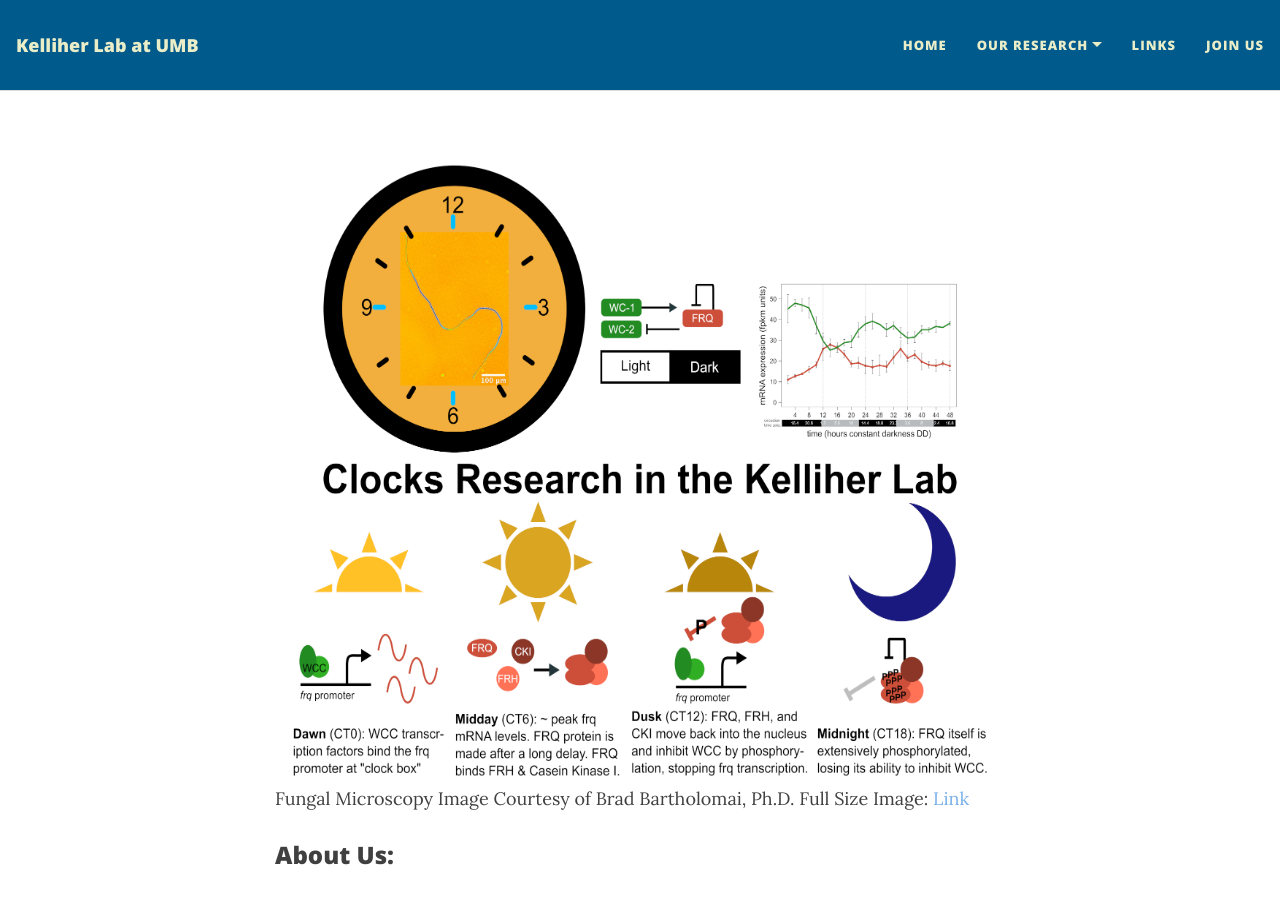
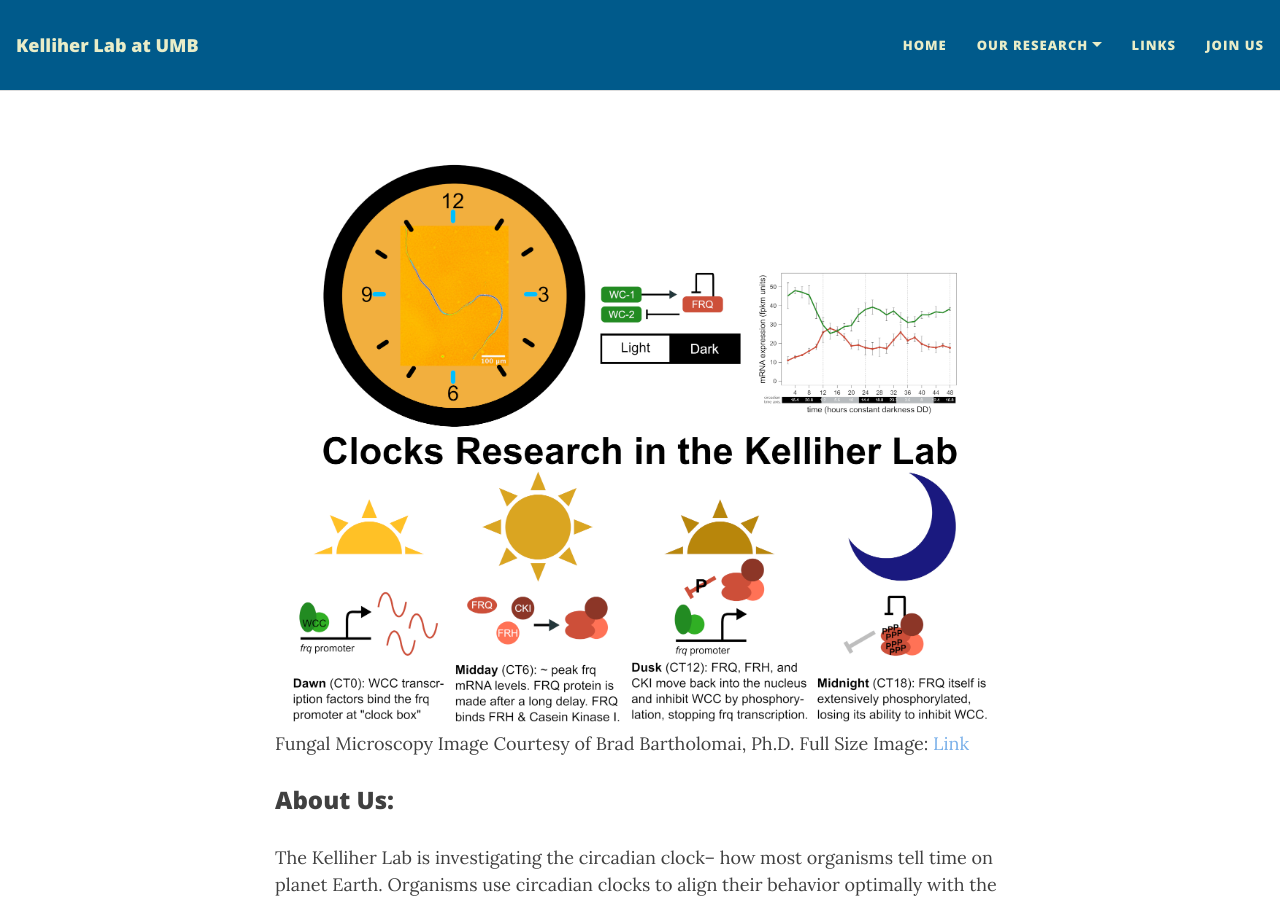
Before and after one commit to cmk35/cmk35.github.io, a Jekyll site: the page built from index.md, in a window 1280 px wide and 900 px high. Built offline with Jekyll 4.4.1, drawn with Linux system fonts in a browser that asks for light colours; nearby versions of some CDN libraries.

Commit message:
Update index.md

```diff
--- a/index.md
+++ b/index.md
@@ -5,7 +5,7 @@ layout: home
 # cover-img: /clock_intro_figure_v2_gimp2000wPx_600dpi.jpg
 ---
 
-![Introduction](clock_intro_figure_v2_gimp2000wPx_600dpi.jpg){:height="625px" width="800px"}
+![Introduction](clock_intro_figure_v2_gimp2000wPx_600dpi.jpg)
 Fungal Microscopy Image Courtesy of Brad Bartholomai, Ph.D. Full Size Image: <a href="https://cmk35.github.io/clock_intro_figure_v2_gimp2000wPx_600dpi.jpg" target="_blank">Link</a>
 
 ### About Us:
```
